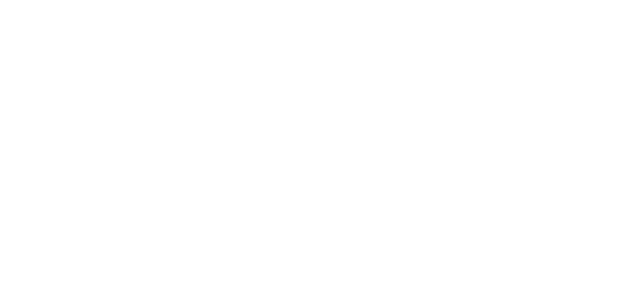
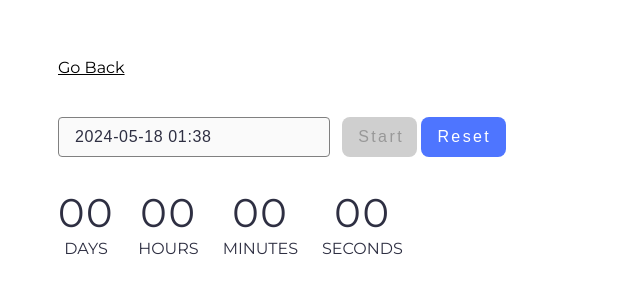
Before and after one commit to k0stiukevych/goit-js-hw-10, a website built with Vite: page src/1-timer.html in a window 1280 px wide. Shown: the whole page, without its empty margins (0-640 px from the left). Built offline with nearby package versions, Linux system fonts and the light colour scheme.

Commit message:
commit timer

```diff
--- a/package.json
+++ b/package.json
@@ -9,12 +9,14 @@
     "preview": "vite preview"
   },
   "devDependencies": {
-    "vite": "^4.5.2",
-    "glob": "^8.1.0"
+    "glob": "^8.1.0",
+    "vite": "^4.5.2"
   },
   "author": "Alexander Repeta <alexander.repeta@gmail.com>",
   "license": "ISC",
   "dependencies": {
+    "flatpickr": "^4.6.13",
+    "izitoast": "^1.4.0",
     "vite-plugin-full-reload": "^1.0.5",
     "vite-plugin-html-inject": "^1.0.1"
   }
--- a/src/1-timer.html
+++ b/src/1-timer.html
@@ -1,12 +1,43 @@
 <!DOCTYPE html>
 <html lang="en">
+
 <head>
-    <meta charset="UTF-8">
-    <meta name="viewport" content="width=device-width, initial-scale=1.0">
-    <title>1-Timer</title>
-    <link rel="stylesheet" href="./css/timer.css">
+  <meta charset="UTF-8">
+  <meta name="viewport" content="width=device-width, initial-scale=1.0">
+  <title>1-Timer</title>
+  <link rel="stylesheet" href="./css/timer.css">
+  <link rel="preconnect" href="https://fonts.googleapis.com">
+  <link rel="preconnect" href="https://fonts.gstatic.com" crossorigin>
+  <link href="https://fonts.googleapis.com/css2?family=Montserrat&display=swap" rel="stylesheet">
 </head>
+
 <body>
+  <a href="./index.html">Go Back</a>
 
+  <input type="text" id="datetime-picker" />
+  <button type="button" data-start>Start</button>
+  <button type="button" class="btn-reset" data-reset>Reset</button>
+
+  <div class="timer">
+    <div class="field">
+      <span class="value" data-days>00</span>
+      <span class="label">Days</span>
+    </div>
+    <div class="field">
+      <span class="value" data-hours>00</span>
+      <span class="label">Hours</span>
+    </div>
+    <div class="field">
+      <span class="value" data-minutes>00</span>
+      <span class="label">Minutes</span>
+    </div>
+    <div class="field">
+      <span class="value" data-seconds>00</span>
+      <span class="label">Seconds</span>
+    </div>
+  </div>
+
+  <script type="module" src="./js/1-timer.js"></script>
 </body>
+
 </html>
--- a/src/css/timer.css
+++ b/src/css/timer.css
@@ -0,0 +1,96 @@
+body {
+  padding: 50px;
+  font-family: "Montserrat", sans-serif;
+  font-weight: 400;
+  font-style: normal;
+}
+
+a {
+  color: black;
+  display: block;
+  margin-bottom: 40px;
+}
+
+input {
+  border-radius: 4px;
+  width: 272px;
+  height: 40px;
+  box-sizing: border-box;
+
+  background: #fafafa;
+  border: 1px solid #808080;
+
+  margin-right: 8px;
+
+  font-size: 16px;
+  line-height: 1.5;
+  letter-spacing: 0.04em;
+  color: #2e2f42;
+
+  padding: 8px 16px;
+}
+
+button {
+  border-radius: 8px;
+  border: none;
+  padding: 8px 16px;
+  width: 75px;
+  height: 40px;
+  cursor: pointer;
+
+  background: #4e75ff;
+  color: #ffffff;
+  font-size: 16px;
+  line-height: 1.5;
+  letter-spacing: 0.15em;
+}
+
+button:hover {
+  background: #6c8cff;
+}
+
+.is-not-active {
+  background: #cfcfcf;
+  color: #989898;
+}
+
+:hover .is-not-active {
+  background: #cfcfcf;
+    color: #989898;
+}
+
+.btn-reset {
+  width: 85px;
+}
+
+.timer {
+  margin-top: 32px;
+
+  display: flex;
+  gap: 24px;
+
+  width: 346px;
+  height: 72px;
+}
+
+.field {
+  display: flex;
+  flex-direction: column;
+  align-items: center;
+}
+
+.value {
+  font-weight: 400;
+  font-size: 40px;
+  line-height: 1.2;
+  letter-spacing: 0.04em;
+  color: #2e2f42;
+}
+
+.label {
+  text-transform: uppercase;
+  font-weight: 400;
+  font-size: 16px;
+  line-height: 1.5;
+  color: #2e2f42;
+}
--- a/src/js/1-timer.js
+++ b/src/js/1-timer.js
@@ -0,0 +1,132 @@
+import flatpickr from 'flatpickr';
+import 'flatpickr/dist/flatpickr.min.css';
+import iziToast from 'izitoast';
+import 'izitoast/dist/css/iziToast.min.css';
+
+document.addEventListener('DOMContentLoaded', () => {
+  const startButton = document.querySelector('button[data-start]');
+  const resetButton = document.querySelector('button[data-reset]');
+  const datePicker = document.querySelector('#datetime-picker');
+  const timerFields = {
+    days: document.querySelector('[data-days]'),
+    hours: document.querySelector('[data-hours]'),
+    minutes: document.querySelector('[data-minutes]'),
+    seconds: document.querySelector('[data-seconds]'),
+  };
+
+  if (
+    !startButton ||
+    !resetButton ||
+    !datePicker ||
+    Object.values(timerFields).some(field => field === null)
+  ) {
+    return;
+  }
+
+  let userSelectedDate = null;
+  startButton.disabled = true;
+  startButton.classList.add('is-not-active');
+  let timerInterval;
+
+  const options = {
+    enableTime: true,
+    time_24hr: true,
+    defaultDate: new Date(),
+    minuteIncrement: 1,
+    onClose(selectedDates) {
+      const selectedDate = selectedDates[0];
+      if (selectedDate < new Date()) {
+        iziToast.error({
+          title: 'Error',
+          message: 'Please choose a date in the future',
+        });
+        startButton.disabled = true;
+        startButton.classList.add('is-not-active');
+      } else {
+        userSelectedDate = selectedDate;
+        startButton.disabled = false;
+        startButton.classList.remove('is-not-active');
+      }
+    },
+  };
+
+  flatpickr(datePicker, options);
+
+  startButton.addEventListener('click', () => {
+    if (!userSelectedDate) return;
+
+    const startTime = new Date();
+    const endTime = userSelectedDate.getTime();
+
+    startButton.disabled = true;
+    datePicker.disabled = true;
+
+    function updateTimer() {
+      const currentTime = new Date();
+      const timeRemaining = endTime - currentTime.getTime();
+
+      if (timeRemaining <= 0) {
+        clearInterval(timerInterval);
+        datePicker.disabled = false;
+        timerFields.days.textContent = '00';
+        timerFields.hours.textContent = '00';
+        timerFields.minutes.textContent = '00';
+        timerFields.seconds.textContent = '00';
+        return;
+      }
+
+      const { days, hours, minutes, seconds } = convertMs(timeRemaining);
+
+      timerFields.days.textContent = addLeadingZero(days.toString());
+      timerFields.hours.textContent = addLeadingZero(hours.toString());
+      timerFields.minutes.textContent = addLeadingZero(minutes.toString());
+      timerFields.seconds.textContent = addLeadingZero(seconds.toString());
+    }
+
+    timerInterval = setInterval(updateTimer, 1000);
+    updateTimer();
+  });
+
+  resetButton.addEventListener('click', () => {
+    clearInterval(timerInterval);
+    datePicker.disabled = false;
+    startButton.disabled = true;
+    startButton.classList.add('is-not-active');
+    iziToast.success({
+      title: 'Voilà!',
+      message: 'The timer was reseted.',
+    });
+
+    timerFields.days.textContent = '00';
+    timerFields.hours.textContent = '00';
+    timerFields.minutes.textContent = '00';
+    timerFields.seconds.textContent = '00';
+
+    userSelectedDate = null;
+
+    flatpickr(datePicker, {
+      enableTime: true,
+      time_24hr: true,
+      defaultDate: new Date(),
+      minuteIncrement: 1,
+    });
+  });
+
+  function convertMs(ms) {
+    const second = 1000;
+    const minute = second * 60;
+    const hour = minute * 60;
+    const day = hour * 24;
+
+    const days = Math.floor(ms / day);
+    const hours = Math.floor((ms % day) / hour);
+    const minutes = Math.floor(((ms % day) % hour) / minute);
+    const seconds = Math.floor((((ms % day) % hour) % minute) / second);
+
+    return { days, hours, minutes, seconds };
+  }
+
+  function addLeadingZero(value) {
+    return value.padStart(2, '0');
+  }
+});
```
Also changed, not shown: 1 other file.
